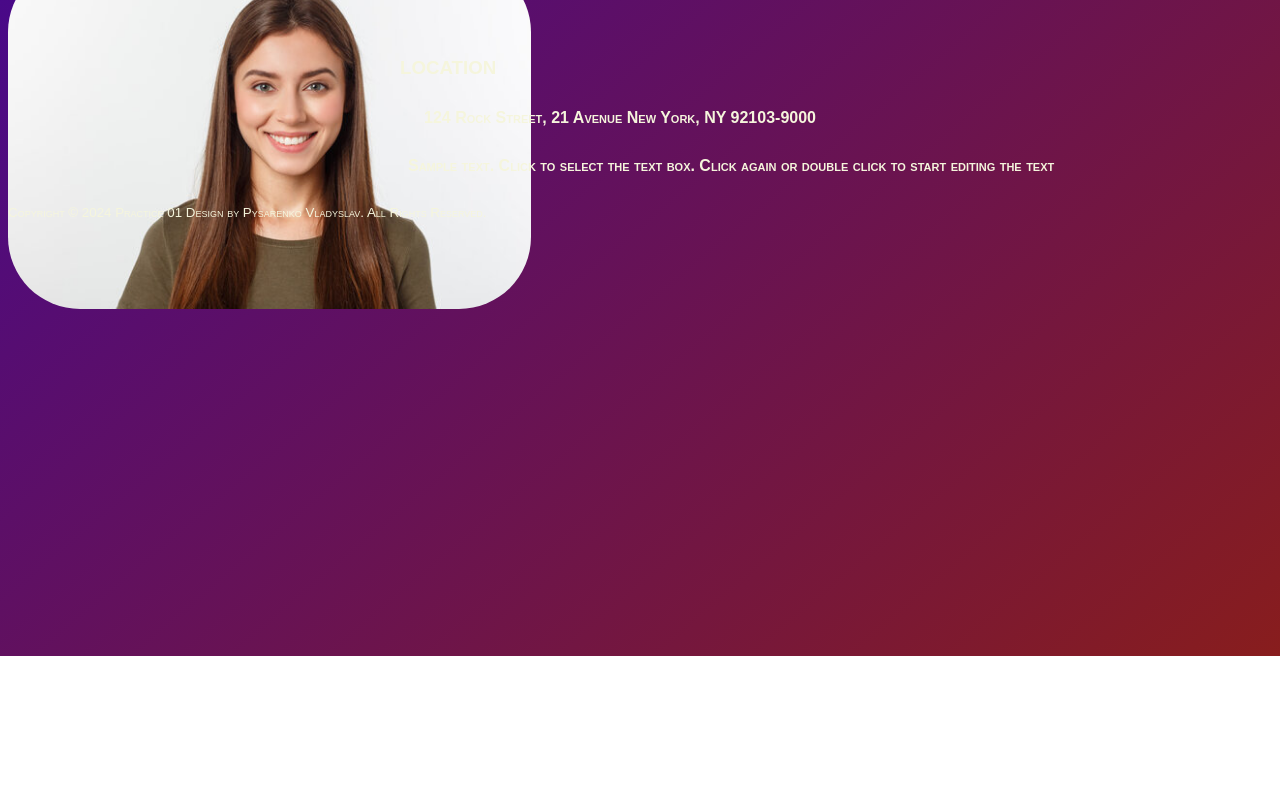
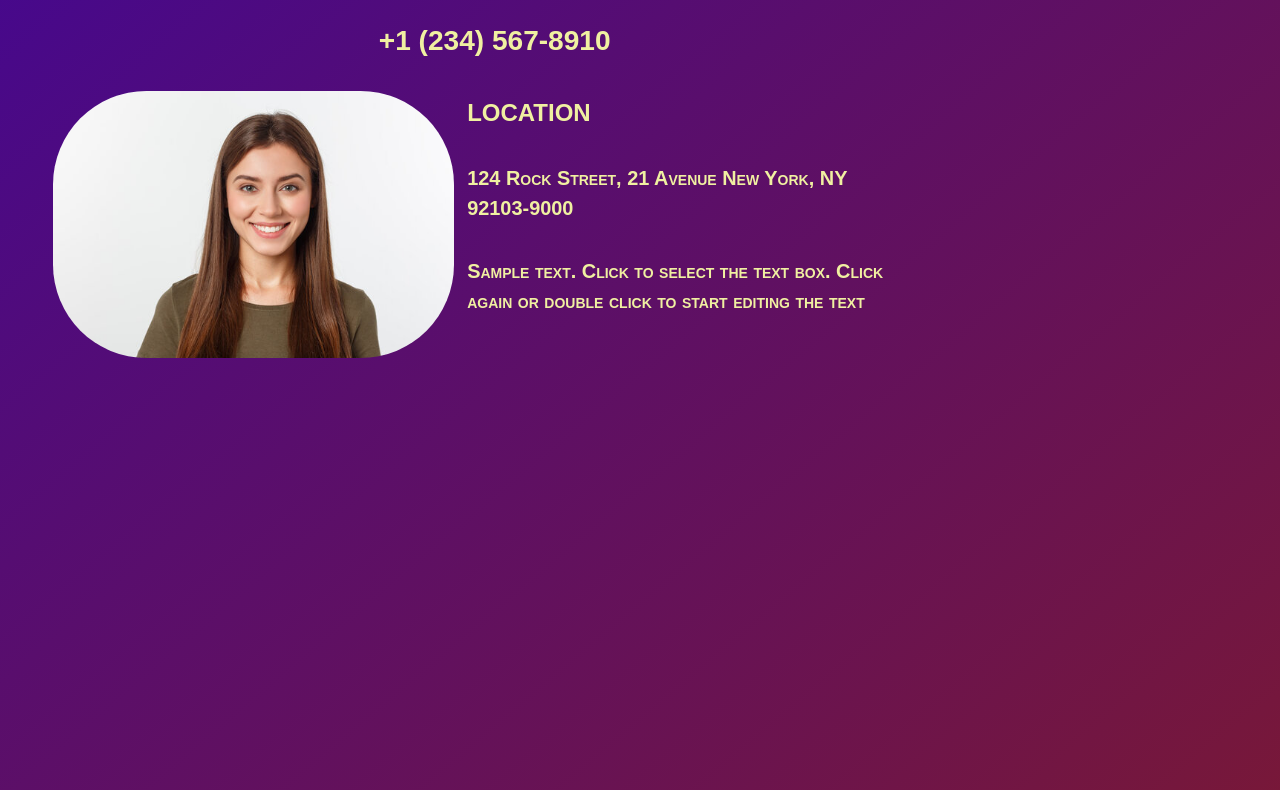
Before and after one commit to GLanoz/Practice01, a plain HTML site: page index.html in a window 1280 px wide. Shown: the part 160-950 px from the top of the page. Before the commit the page ends 816 px from the top, so only its background shows below. Drawn offline with Linux system fonts and the light colour scheme.

Commit message:
commit 1

```diff
--- a/assets/styles.css
+++ b/assets/styles.css
@@ -1,48 +1,57 @@
 body{
     background: linear-gradient(320deg, #881d1d, #430792);
     font: small-caps 100%/1.5 sans-serif;
+    margin: 0;
+    overflow: hidden;
+    height: 100%;
+    font-size: 3vh;
     font-display: swap;
-    height: 100vh;
     display: flex;
+    box-sizing: border-box;
+
 }
 
 .wrapper{
 
-    color: beige;
-    margin: 0vh;
-    padding: 0vh;
+    color: rgb(240, 240, 161);
+    margin: 4ch;
+    padding: 1ch;
 }
 
 .title{
-    margin-left: 20vh;
+
+    padding-left: 20vh;
 }
 
 .phoneNumber{
-    margin-left: 35vh;
-    margin-top: -3vh;
-    margin-bottom: 4vh;
+    align-self: center;
+    padding-left: 39vh;
 }
 
 
-.item input{
-        width: 50%;
-        border-radius: 9vh;
+img {
+    max-width: 100%;
+    height: auto;
+    border-radius: 7ch;
+    margin-left: -1ch;
+}
+
+.item {
+        width: 30ch;
+        min-height: 100ch;
+        max-height: auto;
+        float: left;
     }
 
     .location{
-     margin-left: 49vh;
-     margin-top: -35vh;
-    }
-
-    .address{
-        margin: 3vh;
+     margin-left: 10ch;
+     margin-top: 1ch ;
     }
 
     .textbox{
-        margin-left: 50vh;
-
+        margin-left: 1ch;
     }
 
     .footer{
-        margin-top: 10vh;
+        margin: -5vh;
     }
--- a/index.html
+++ b/index.html
@@ -19,25 +19,20 @@
         </section>
 
         <section class="item">
-            <input type="image" alt="photo" src="/assets/360_F_425659755_5BaLdNbbCtQbbiz1JNFBikshfiCWI5NE.jpg"
+            <img type="image" alt="photo" src="/assets/360_F_425659755_5BaLdNbbCtQbbiz1JNFBikshfiCWI5NE.jpg">
         </section>
 
         <section class="location">
-            <h3>LOCATION</h3>
-            <h4 class="address">124 Rock Street, 21 Avenue
+            <h4>LOCATION</h4>
+            <h5 class="address">
+                124 Rock Street, 21 Avenue
                 New York, NY 92103-9000
-            </h4>
+            </h5>
         </section>
 
         <section class="textbox">
-            <h4>Sample text. Click to select the text box. Click again or double click to start editing the text</h4>
+            <h5>Sample text. Click to select the text box. Click again or double click to start editing the text</h5>
         </section>
-
-        <footer>
-            <small>
-                Copyright © 2024 Practice 01 Design by Pysarenko Vladyslav. All Rights Reserved.
-            </small>
-        </footer>
 
     </div>
 
```
